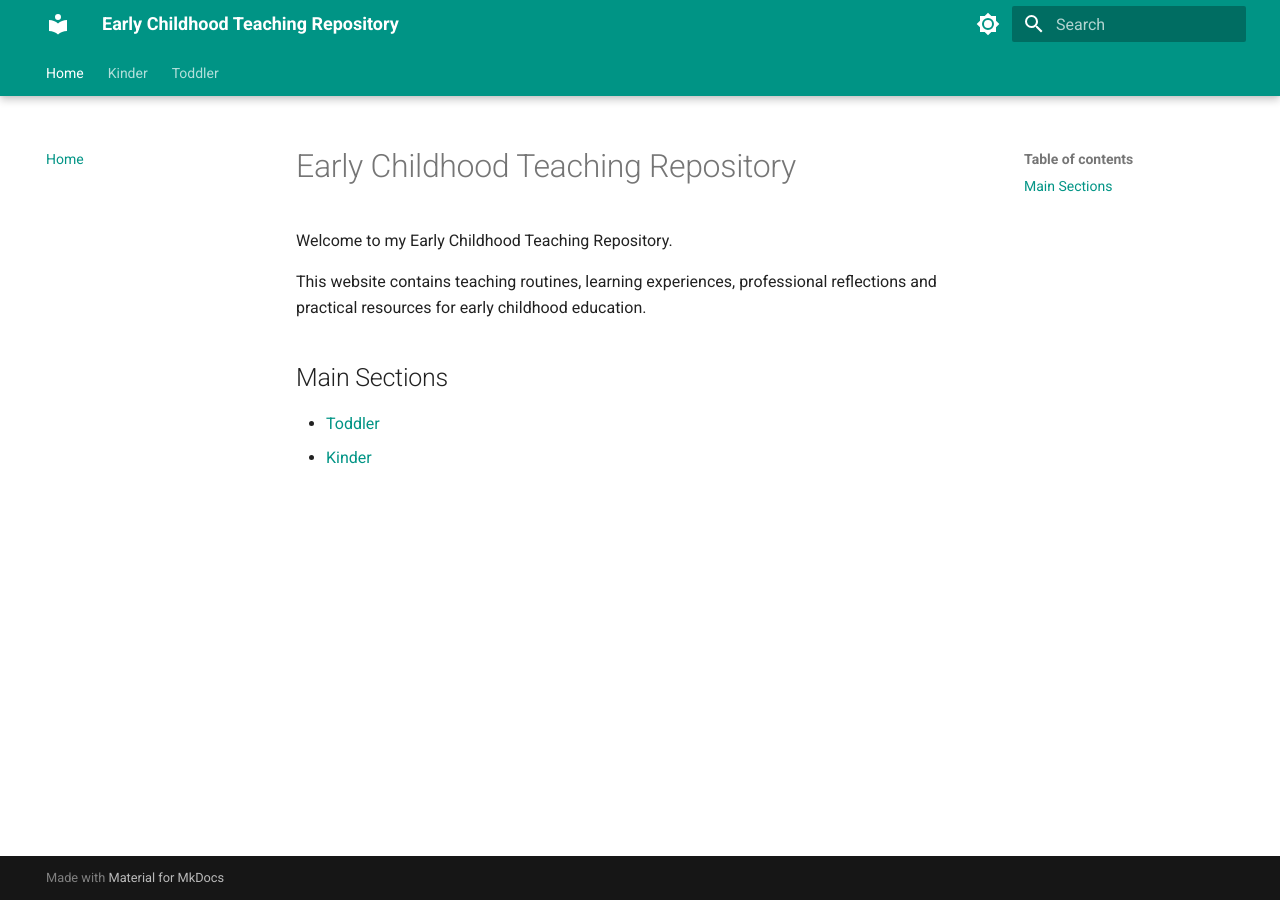
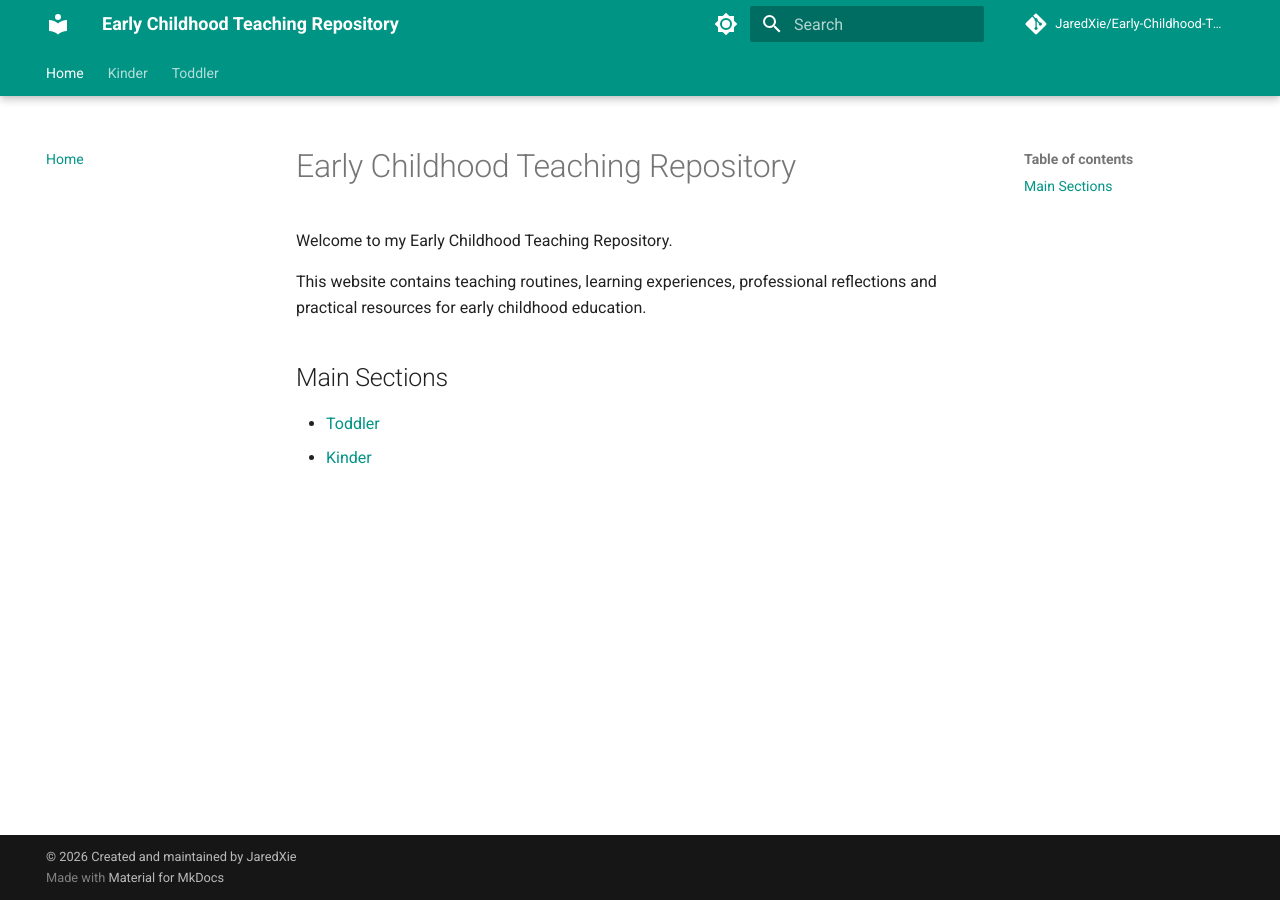
Before and after one commit to JaredXie/Early-Childhood-Teacher-Library, an MkDocs documentation site: the page built from docs/index.md, in a window 1280 px wide. Built offline with MkDocs 1.6.1 and Material for MkDocs 9.7.7, drawn with Linux system fonts in a browser that asks for light colours; comment, search, counter and statistics services are not loaded.

Commit message:
Update mkdocs.yml

```diff
--- a/mkdocs.yml
+++ b/mkdocs.yml
@@ -1,6 +1,9 @@
 site_name: Early Childhood Teaching Repository
 site_description: Teaching routines, learning experiences and professional resources
 site_author: Jared Xie
+copyright: © 2026 Created and maintained by JaredXie
+repo_url: https://github.com/JaredXie/Early-Childhood-Teacher-Library
+repo_name: JaredXie/Early-Childhood-Teacher-Library
 
 theme:
   name: material
```
